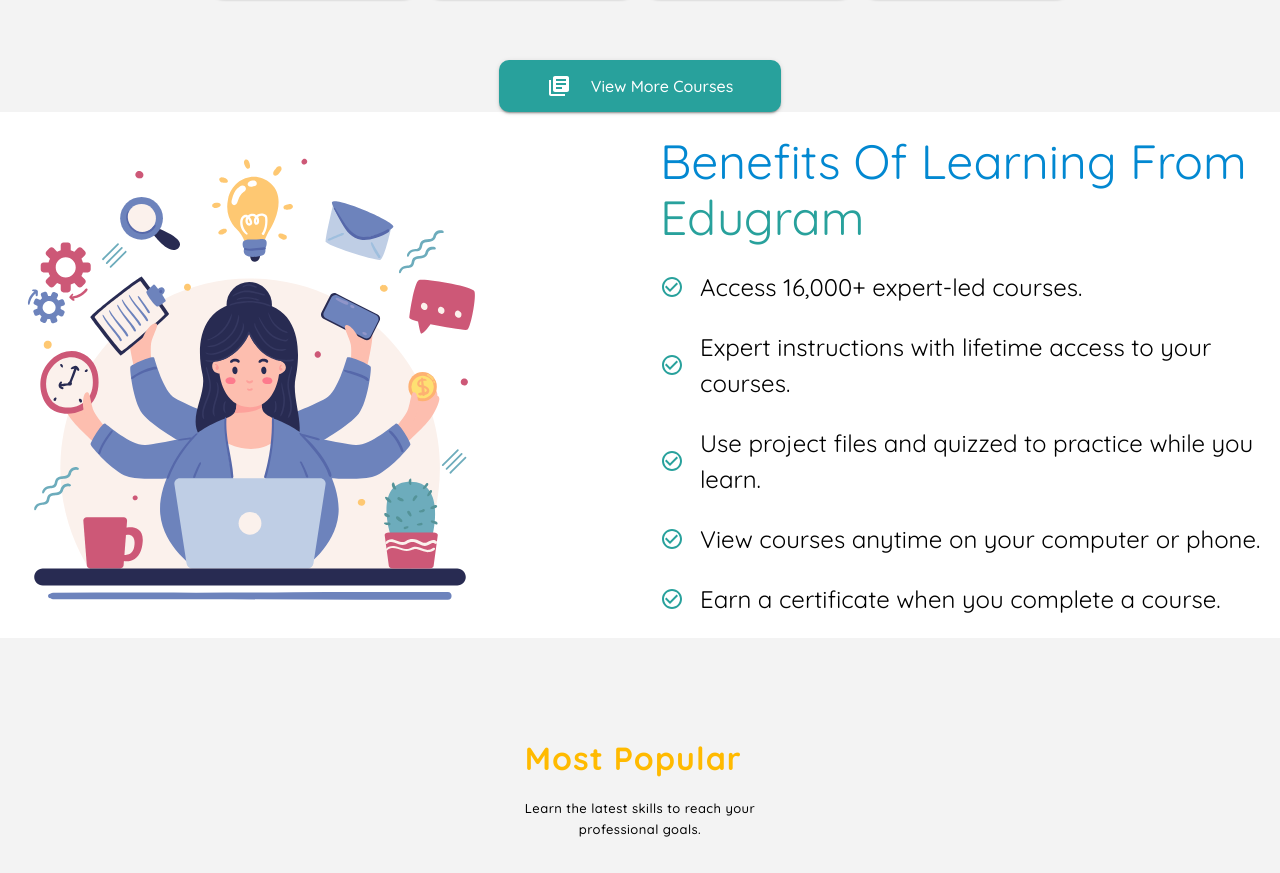
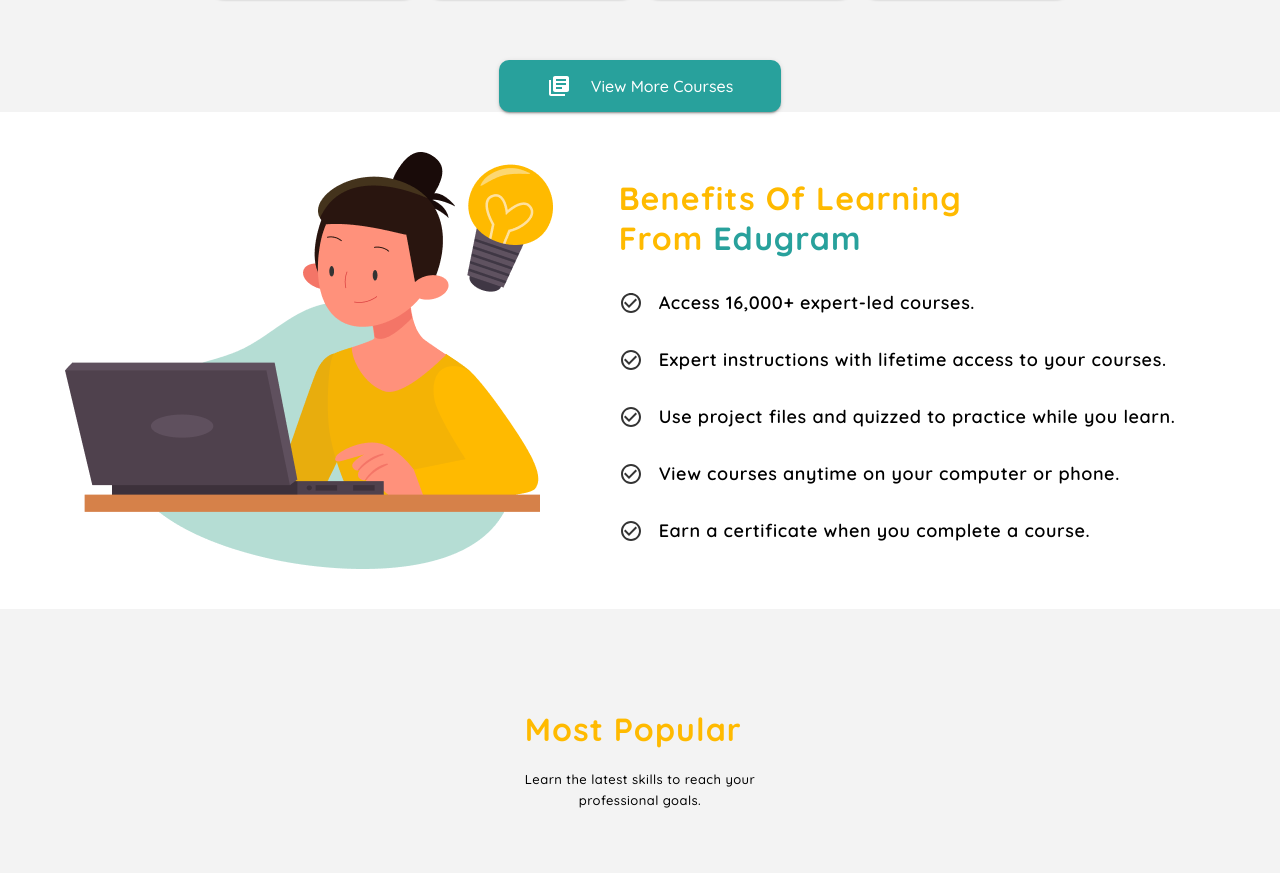
Before and after one commit to zeyadzidan/E-Learning, a React (Create React App) app: page / in a window 1280 px wide. Shown: the part 2243-3116 px from the top of the page. Built offline with nearby package versions, Linux system fonts and the light colour scheme.

Commit message:
Update Benefits.js

```diff
--- a/src/components/PageBlocks/Benefits.js
+++ b/src/components/PageBlocks/Benefits.js
@@ -1,7 +1,7 @@
-import { Stack, Typography } from "@mui/material";
-import productiveWoman from "../../assets/images/productive_woman.svg"
+import { Box, Stack, Typography } from "@mui/material";
+import thinkingWoman from "../../assets/woman thinking.png";
 import { useTheme } from "@emotion/react";
-import CheckCircleOutlineIcon from '@mui/icons-material/CheckCircleOutline';
+import CheckCircleOutlineIcon from "@mui/icons-material/CheckCircleOutline";
 
 export default function Benefits() {
   const mainTheme = useTheme();
@@ -11,29 +11,53 @@
     "Expert instructions with lifetime access to your courses.",
     "Use project files and quizzed to practice while you learn.",
     "View courses anytime on your computer or phone.",
-        "Earn a certificate when you complete a course."
-    ]
+    "Earn a certificate when you complete a course.",
+  ];
 
   const renderedBenefits = benefits.map((benefit) => {
     return (
       <Stack key={benefit} direction="row" spacing={2} alignItems="center">
-                <CheckCircleOutlineIcon color="primary" />
-                <Typography variant="body1" fontSize="24px">{benefit}</Typography>
+        <CheckCircleOutlineIcon color="tertiary" sx={{ fontSize: "24px" }} />
+        <Typography
+          color="tertiary"
+          sx={{
+            fontWeight: "600",
+            fontSize: "18px",
+            lineHeight: "25px",
+            letterSpacing: "0.6px",
+          }}
+        >
+          {benefit}
+        </Typography>
       </Stack>
-        )
-    })
+    );
+  });
 
   return (
-        <Stack direction="row" spacing={20} alignItems="center" justifyContent="center" marginTop="1%" marginBottom="1%">
-            <img width="500rem" src={productiveWoman} alt="productive_woman_image" />
-            <Stack direction="column" spacing={3} alignItems="flex-start" justifyContent="center">
-                <Typography variant="h3">
-                    <span style={{ color: mainTheme.palette.info.main }}> Benefits Of Learning From </span>
-                    <span> </span>
-                    <span style={{ color: mainTheme.palette.primary.main }}> Edugram </span>
+    <Box display="flex" justifyContent="space-evenly" alignitems="center" padding="40px 0">
+      <img src={thinkingWoman} alt="productive_woman_image" />
+      <Stack
+        direction="column"
+        spacing={4}
+        alignItems="flex-start"
+        justifyContent="center"
+      >
+        <Typography
+          sx={{
+            fontWeight: "700",
+            fontSize: "32px",
+            lineHeight: "40px",
+            letterSpacing: "1.07px",
+          }}
+          width="60%"
+        >
+          <span style={{ color: mainTheme.palette.secondary.main }}>
+            Benefits Of Learning From{" "}
+          </span>
+          <span style={{ color: mainTheme.palette.primary.main }}>Edugram</span>
         </Typography>
         {renderedBenefits}
       </Stack>
-        </Stack>
-    )
+    </Box>
+  );
 }
```
Lines whose indentation alone changed are shown as unchanged.
